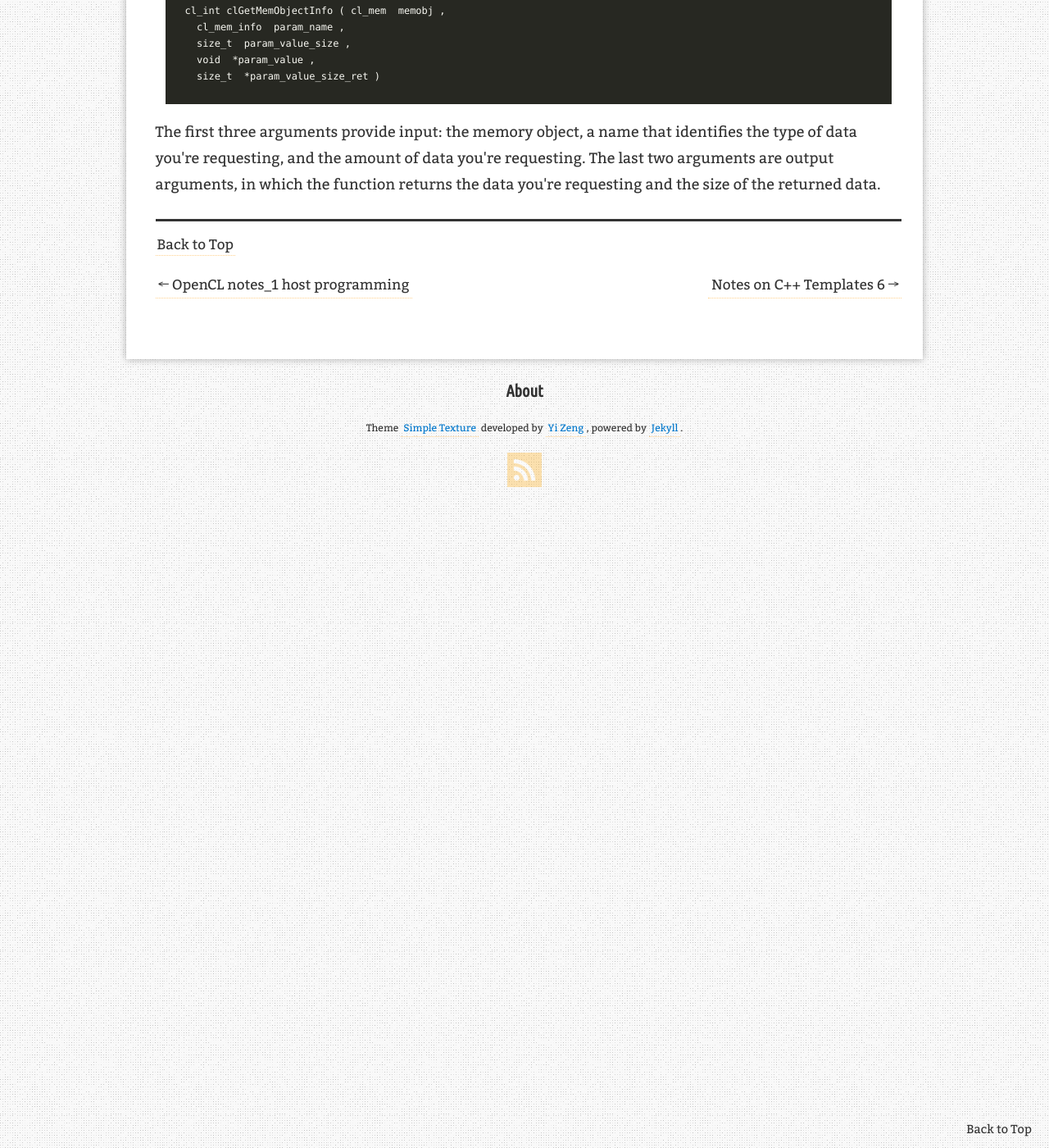
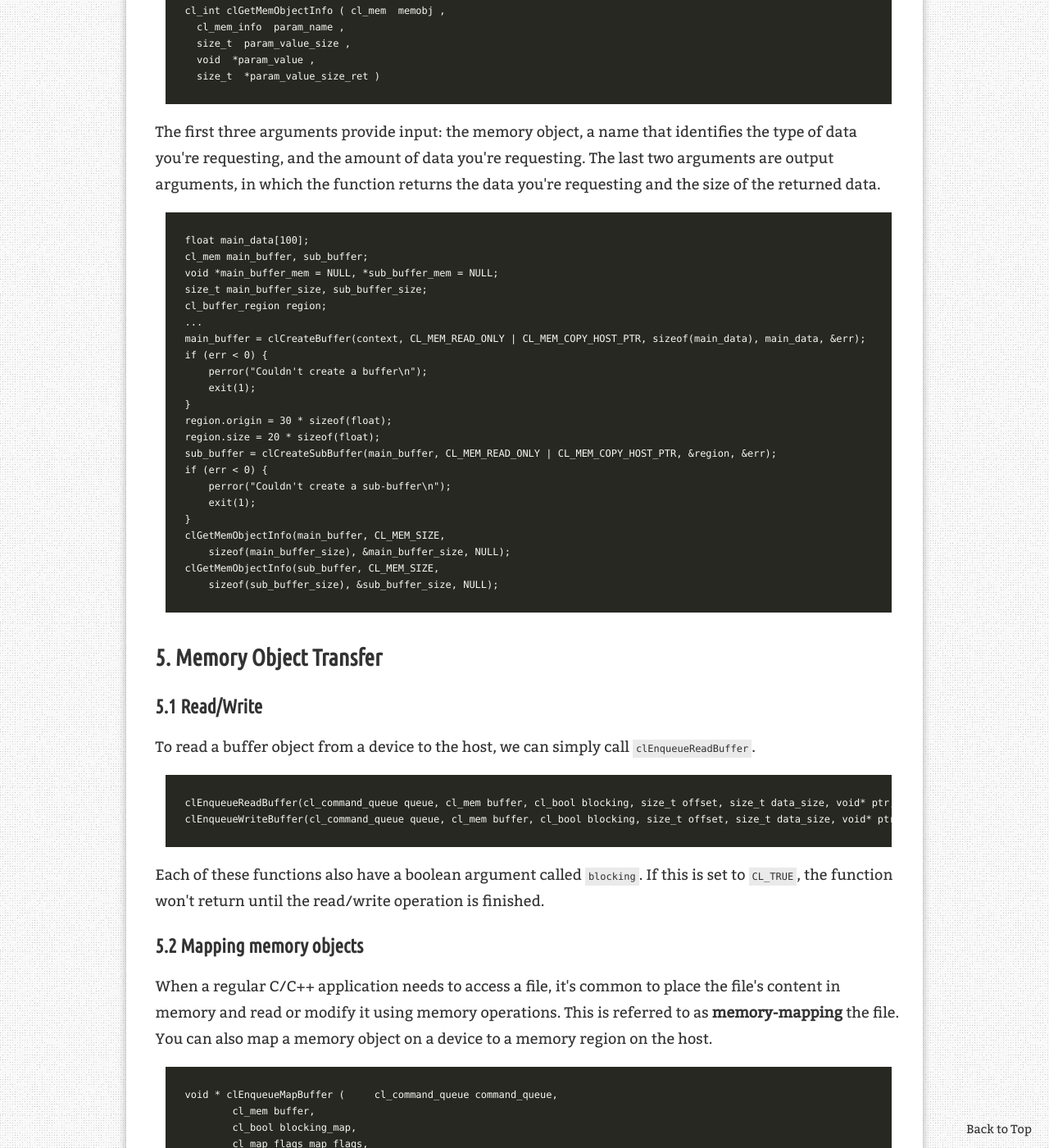
Before and after one commit to Aperjump/Aperjump.github.io, a Jekyll site: the page built from _posts/2018-01-17-OpenCL_2.md, in a window 1280 px wide and 1400 px high, scrolled down 2640 px. Shown: the whole window at 82% size. Built offline with Jekyll 4.4.1, drawn with Linux system fonts in a browser that asks for light colours; nearby versions of some CDN libraries; comment, search, counter and statistics services are not loaded; some of the changed text lies outside the part shown.

Commit message:
openCL_2

````diff
--- a/_posts/2018-01-17-OpenCL_2.md
+++ b/_posts/2018-01-17-OpenCL_2.md
@@ -84,3 +84,64 @@ cl_int clGetMemObjectInfo ( cl_mem  memobj ,
   size_t  *param_value_size_ret )
 ```
 The first three arguments provide input: the memory object, a name that identifies the type of data you're requesting, and the amount of data you're requesting. The last two arguments are output arguments, in which the function returns the data you're requesting and the size of the returned data.
+```
+float main_data[100];
+cl_mem main_buffer, sub_buffer;
+void *main_buffer_mem = NULL, *sub_buffer_mem = NULL;
+size_t main_buffer_size, sub_buffer_size;
+cl_buffer_region region;
+...
+main_buffer = clCreateBuffer(context, CL_MEM_READ_ONLY | CL_MEM_COPY_HOST_PTR, sizeof(main_data), main_data, &err);
+if (err < 0) {
+    perror("Couldn't create a buffer\n");
+    exit(1);
+}
+region.origin = 30 * sizeof(float);
+region.size = 20 * sizeof(float);
+sub_buffer = clCreateSubBuffer(main_buffer, CL_MEM_READ_ONLY | CL_MEM_COPY_HOST_PTR, &region, &err);
+if (err < 0) {
+    perror("Couldn't create a sub-buffer\n");
+    exit(1);
+}
+clGetMemObjectInfo(main_buffer, CL_MEM_SIZE,
+    sizeof(main_buffer_size), &main_buffer_size, NULL);
+clGetMemObjectInfo(sub_buffer, CL_MEM_SIZE,
+    sizeof(sub_buffer_size), &sub_buffer_size, NULL);
+```
+## 5. Memory Object Transfer
+### 5.1 Read/Write
+To read a buffer object from a device to the host, we can simply call `clEnqueueReadBuffer`.
+```
+clEnqueueReadBuffer(cl_command_queue queue, cl_mem buffer, cl_bool blocking, size_t offset, size_t data_size, void* ptr, cl_uint num_events, const cl_event* wait_list, cl_event* event);
+clEnqueueWriteBuffer(cl_command_queue queue, cl_mem buffer, cl_bool blocking, size_t offset, size_t data_size, void* ptr, cl_uint num_events, const cl_event* wait_list, cl_event* event);
+```
+Each of these functions also have a boolean argument called `blocking`. If this is set to `CL_TRUE`, the function won't return until the read/write operation is finished.
+### 5.2 Mapping memory objects
+When a regular C/C++ application needs to access a file, it's common to place the file's content in memory and read or modify it using memory operations. This is referred to as **memory-mapping** the file. You can also map a memory object on a device to a memory region on the host.
+```
+void * clEnqueueMapBuffer (	cl_command_queue command_queue,
+ 	cl_mem buffer,
+ 	cl_bool blocking_map,
+ 	cl_map_flags map_flags,
+ 	size_t offset,
+ 	size_t size,
+ 	cl_uint num_events_in_wait_list,
+ 	const cl_event *event_wait_list,
+ 	cl_event *event,
+ 	cl_int *errcode_ret);
+
+void * clEnqueueMapImage (	cl_command_queue  command_queue ,
+ 	cl_mem  image ,
+ 	cl_bool  blocking_map ,
+ 	cl_map_flags  map_flags ,
+ 	const size_t  * origin ,
+ 	const size_t  * region ,
+ 	size_t  *image_row_pitch ,
+ 	size_t  *image_slice_pitch ,
+ 	cl_uint  num_events_in_wait_list ,
+ 	const cl_event  *event_wait_list ,
+ 	cl_event  *event ,
+ 	cl_int  *errcode_ret )
+```
+The return pointer identifies the start of mapped memory on the host.
+Memory mapping provides a significant improvement in performance over regular read/write operation.
````
